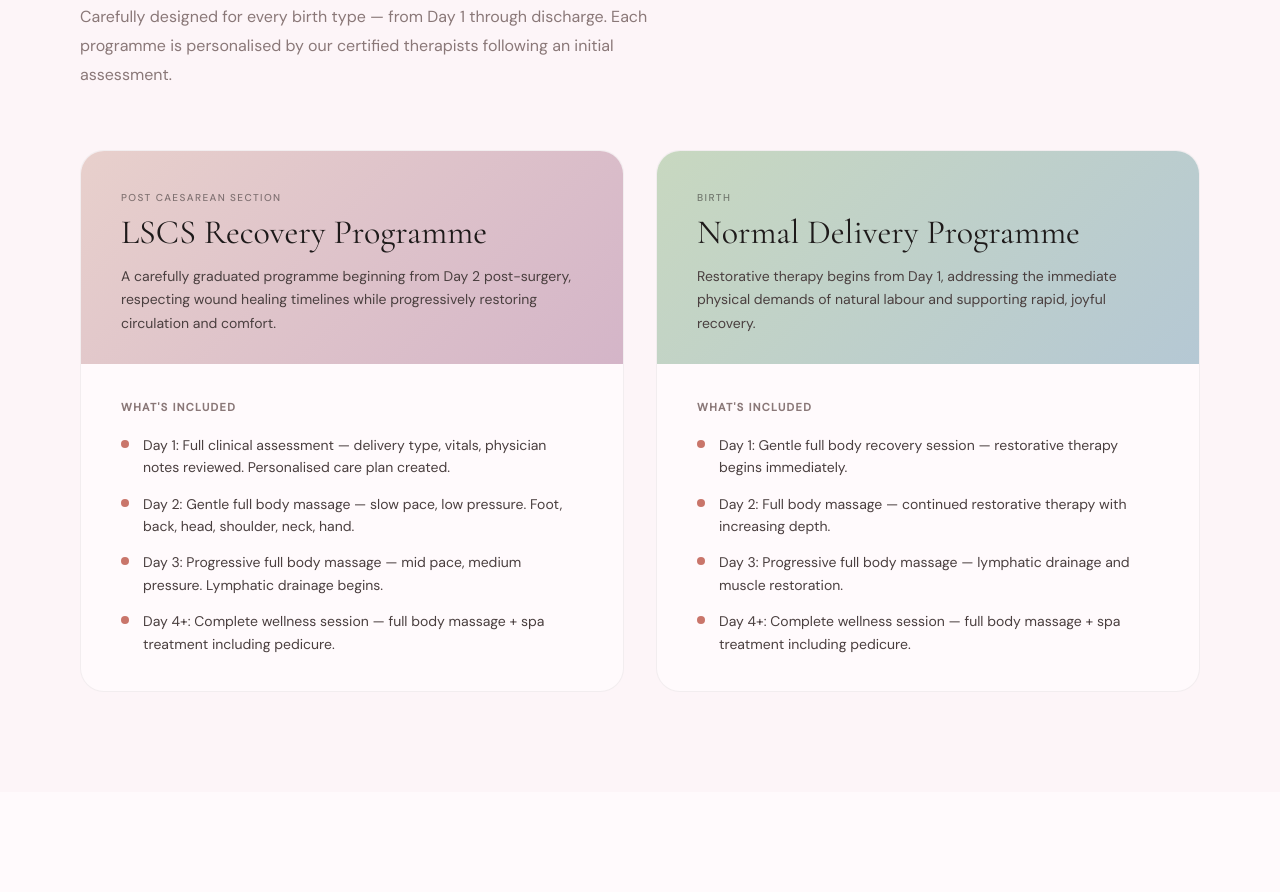
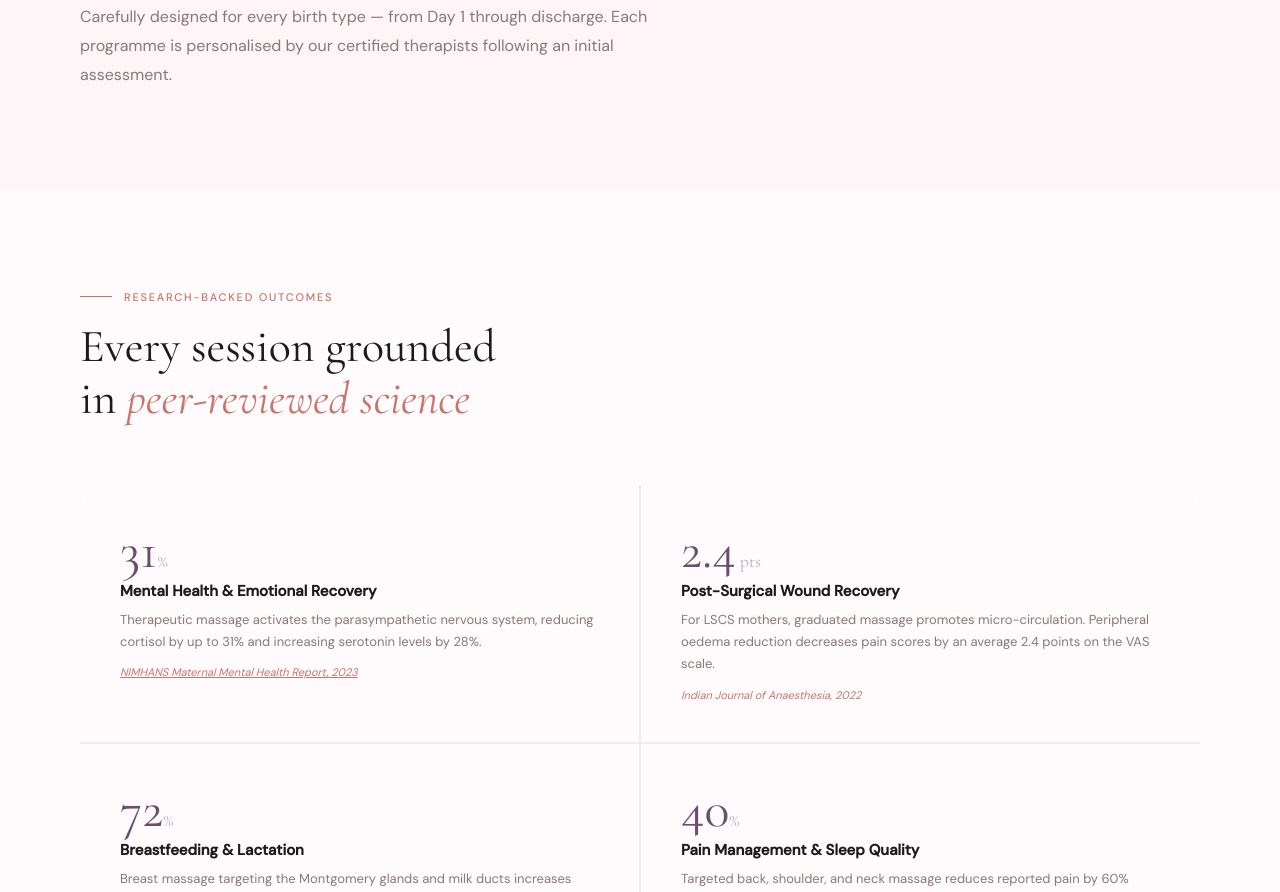
Before and after one commit to Hiteshyadav163/maatri-website, a plain HTML site: page services.html in a window 1280 px wide. Shown: the part 1387-2279 px from the top of the page. Drawn offline with nearby package versions, Linux system fonts and the light colour scheme.

Commit message:
remove service cards

```diff
--- a/services.html
+++ b/services.html
@@ -350,7 +350,7 @@
   <div class="section-label reveal">Recovery Pathways</div>
   <h2 class="section-heading reveal">Our <em>Core Programmes</em></h2>
   <p class="section-lead reveal">Carefully designed for every birth type — from Day 1 through discharge. Each programme is personalised by our certified therapists following an initial assessment.</p>
-
+<!-- commented
   <div class="services-grid">
     <div class="service-card lscs reveal">
       <div class="service-header">
@@ -371,7 +371,7 @@
 
     <div class="service-card normal reveal">
       <div class="service-header">
-        <div class="service-type">Birth</div>
+        <div class="service-type">Vaginal Birth</div>
         <div class="service-title">Normal Delivery Programme</div>
         <p class="service-desc">Restorative therapy begins from Day 1, addressing the immediate physical demands of natural labour and supporting rapid, joyful recovery.</p>
       </div>
@@ -385,7 +385,7 @@
         </ul>
       </div>
     </div>
-  </div>
+  </div> -->
 </section>
 
 <!-- OUTCOMES -->
```
